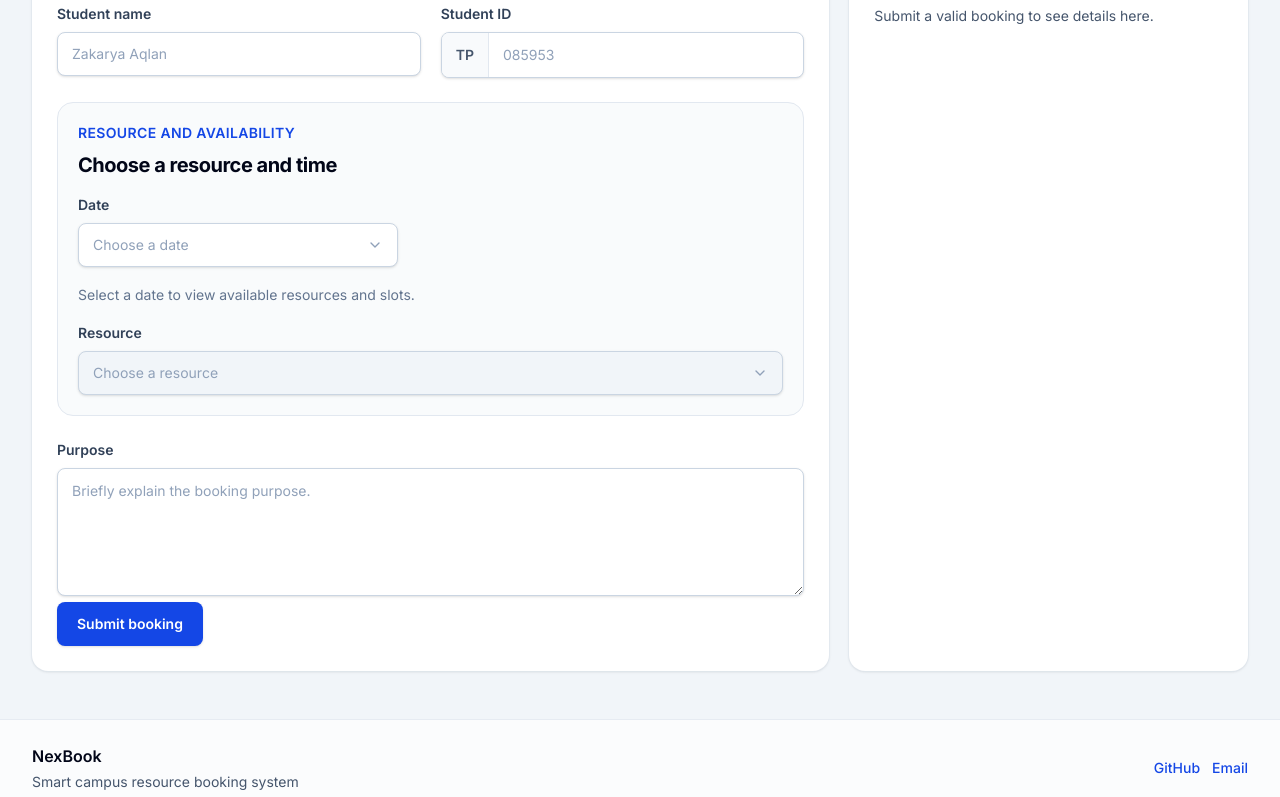
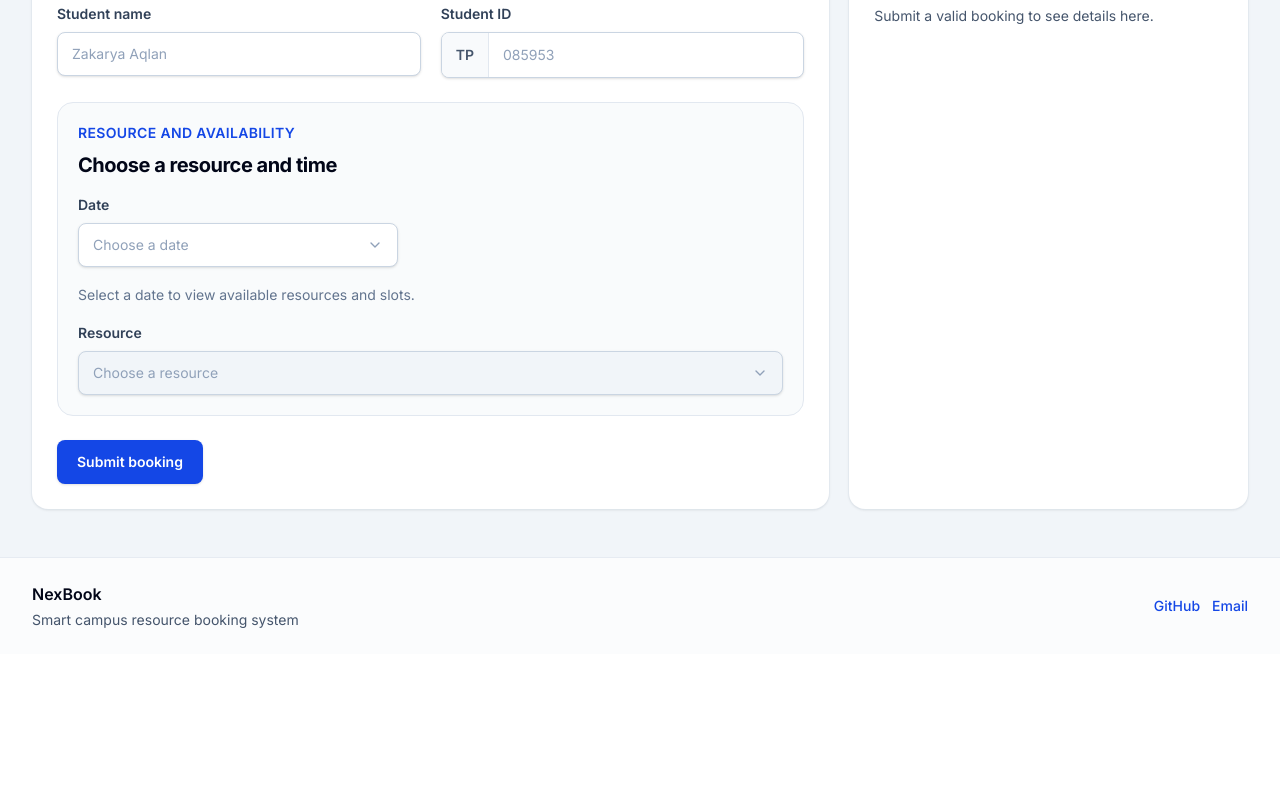
Before and after one commit to Zakarya-Aqlan/nexbook, a React (Vite) app: page /book in a window 1280 px wide. Shown: the part 448-1245 px from the top of the page. After the commit the page ends 1102 px from the top, so only its background shows below. Built offline with nearby package versions, Linux system fonts and the light colour scheme.

Commit message:
Remove purpose field from new booking form

```diff
--- a/src/components/BookingForm.tsx
+++ b/src/components/BookingForm.tsx
@@ -40,7 +40,6 @@ type BookingFormValues = {
   date: string
   startTime: string
   endTime: string
-  purpose: string
 }
 
 const emptyForm: BookingFormValues = {
@@ -50,7 +49,6 @@ const emptyForm: BookingFormValues = {
   date: '',
   startTime: '',
   endTime: '',
-  purpose: '',
 }
 
 function getStudentNameError(studentName: string) {
@@ -67,14 +65,6 @@ function getStudentIdError(studentId: string) {
   }
 
   return 'Student ID must be 6 digits.'
-}
-
-function getPurposeError(purpose: string) {
-  if (!purpose || /^[A-Za-z0-9 .,!?'"():;&/\-\r\n]+$/.test(purpose)) {
-    return ''
-  }
-
-  return 'Purpose: use letters, numbers, spaces, and basic punctuation.'
 }
 
 function getSlotWord(count: number) {
@@ -196,12 +186,7 @@ export function BookingForm({ initialResourceId }: BookingFormProps) {
 
   const studentNameError = getStudentNameError(form.studentName)
   const studentIdError = getStudentIdError(form.studentId)
-  const purposeError = getPurposeError(form.purpose)
-  const fieldValidationErrors = [
-    studentNameError,
-    studentIdError,
-    purposeError,
-  ].filter(Boolean)
+  const fieldValidationErrors = [studentNameError, studentIdError].filter(Boolean)
 
   function updateField(field: keyof BookingFormValues, value: string) {
     setForm((currentForm) => ({
@@ -237,10 +222,6 @@ export function BookingForm({ initialResourceId }: BookingFormProps) {
       return 'Choose an end time.'
     }
 
-    if (!form.purpose.trim()) {
-      return 'Enter a purpose.'
-    }
-
     return null
   }
 
@@ -257,7 +238,6 @@ export function BookingForm({ initialResourceId }: BookingFormProps) {
       date: '',
       startTime: '',
       endTime: '',
-      purpose: '',
     }))
   }
 
@@ -295,7 +275,7 @@ export function BookingForm({ initialResourceId }: BookingFormProps) {
       date: form.date,
       startTime: form.startTime,
       endTime: form.endTime,
-      purpose: form.purpose.trim(),
+      purpose: '',
       status: 'pending',
       createdAt: new Date().toISOString(),
       remainingEdits: 2,
@@ -498,23 +478,6 @@ export function BookingForm({ initialResourceId }: BookingFormProps) {
           )}
         </section>
 
-        <label className="space-y-2">
-          <span className="block text-sm font-semibold text-slate-700 dark:text-slate-300">
-            Purpose
-          </span>
-          <textarea
-            value={form.purpose}
-            onChange={(event) => updateField('purpose', event.target.value)}
-            className="min-h-32 w-full rounded-lg border border-slate-300 bg-white px-3.5 py-2.5 text-sm leading-6 text-slate-900 shadow-sm outline-none transition-colors duration-300 ease-in-out placeholder:text-slate-400 hover:border-slate-400 focus:border-blue-700 focus:ring-2 focus:ring-blue-100 dark:border-slate-700 dark:bg-slate-950 dark:text-slate-100 dark:placeholder:text-slate-500 dark:hover:border-slate-600 dark:focus:border-blue-500 dark:focus:ring-blue-900"
-            placeholder="Briefly explain the booking purpose."
-          />
-          {purposeError && (
-            <p className="rounded-lg border border-red-100 bg-red-50 px-3 py-2 text-sm font-medium text-red-700 transition-colors duration-300 ease-in-out dark:border-red-900 dark:bg-red-950 dark:text-red-300">
-              {purposeError}
-            </p>
-          )}
-        </label>
-
         {errorMessage && (
           <p className="whitespace-pre-line rounded-lg border border-red-100 border-l-4 border-l-red-500 bg-red-50 px-4 py-3 text-sm font-medium text-red-700 transition-colors duration-300 ease-in-out dark:border-red-900 dark:border-l-red-500 dark:bg-red-950 dark:text-red-300">
             {errorMessage}
@@ -574,12 +537,6 @@ export function BookingForm({ initialResourceId }: BookingFormProps) {
               </div>
               <div>
                 <dt className="font-semibold text-slate-900 dark:text-slate-100">
-                  Purpose
-                </dt>
-                <dd>{confirmedBooking.purpose}</dd>
-              </div>
-              <div>
-                <dt className="font-semibold text-slate-900 dark:text-slate-100">
                   Status
                 </dt>
                 <dd className="capitalize">{confirmedBooking.status}</dd>
```
